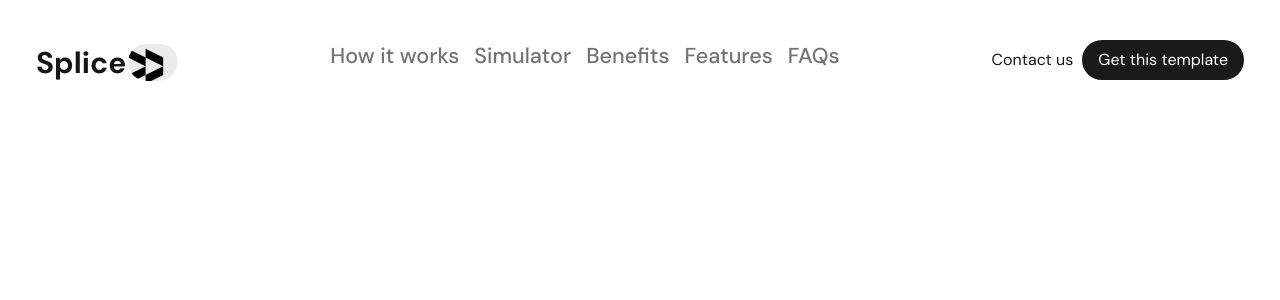
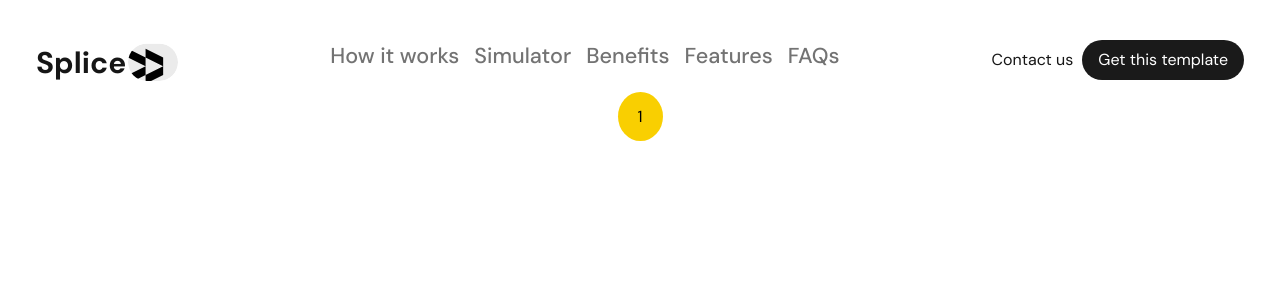
Before and after one commit to Daniel264/Slice, a Next.js app: page / in a window 1280 px wide. Shown: the top 300 px of the page. Built offline with nearby package versions, Linux system fonts and the light colour scheme.

Commit message:
correctly style the yellow-background component

```diff
--- a/src/pages/index.tsx
+++ b/src/pages/index.tsx
@@ -1,5 +1,6 @@
 import Header from "@/components/Header";
 import SEO from "@/components/SEO";
+import { YellowText } from "@/components/Yellow-text";
 
 export default function Home() {
     return (
@@ -11,6 +12,7 @@ export default function Home() {
 
                 {/* <h3 className="my-5 text-5xl font-semibold">Splice</h3> */}
                 <Header />
+                <YellowText />
             </main>
         </>
     );
--- a/src/styles/SCSS/components/_yellow-text.scss
+++ b/src/styles/SCSS/components/_yellow-text.scss
@@ -1,6 +1,6 @@
 .yellow-bg {
-    width: 10px;
-    height: 10px;
+    padding: 14px 20px;
+    border-radius: 100%;
     background: var(--secondary-color);
     color: var(--primary-color);
 }
--- a/src/styles/SCSS/index.css
+++ b/src/styles/SCSS/index.css
@@ -84,8 +84,8 @@
 }
 
 .yellow-bg {
-  width: 10px;
-  height: 10px;
+  padding: 14px 20px;
+  border-radius: 100%;
   background: var(--secondary-color);
   color: var(--primary-color);
 }/*# sourceMappingURL=index.css.map */
```
Also changed, not shown: 1 other file (tests, documents, lock files or other folders).
